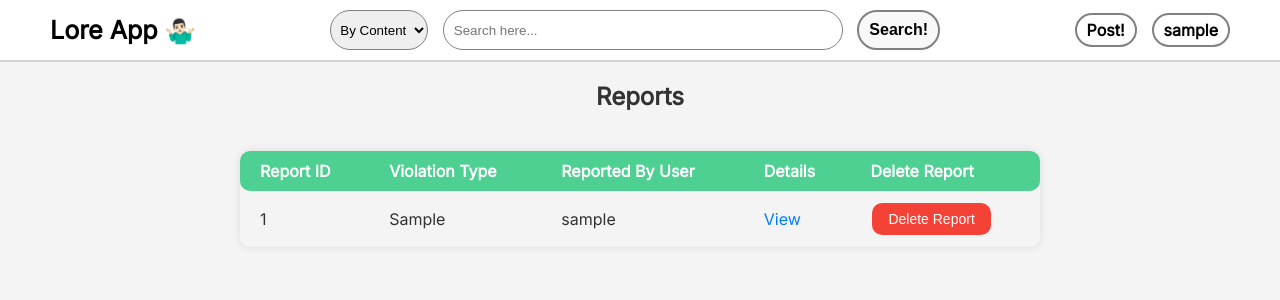
After one commit to software-students-fall2023/2-web-app-exercise-sst2, a Flask app: page /reports in a window 1280 px wide. The commit adds this page. Shown: the top 300 px of the page. Run offline with Flask 3, Linux system fonts and the light colour scheme; the visitor is signed in with stand-in values (Sample User, id 1); a database or web service that is not in the repository returns one stand-in record (values such as "Sample title").

Commit message:
added moderator user and report function

```diff
--- a/app.py
+++ b/app.py
@@ -14,15 +14,14 @@ app.secret_key = 'your_secret_key_here'
 usersCollection = db['users']
 postsCollection = db['posts']
 commentsCollection = db['comments']
-
-# user_id = usersCollection.find({"username":session['username']})
+reportsCollection = db['reports']
 
 @app.route('/')
 def home():
     isLoggedIn = 'username' in session
     if isLoggedIn is False:
         return render_template('home.html')
-    return render_template('feed.html', username=session['username'])  # Change this to render_template once we build the CSS HTML
+    return render_template('feed.html', username=session['username'], role = session['role'])
 
 @app.route('/login', methods=['GET'])
 def loginPage():
@@ -36,6 +35,7 @@ def loginProcess():
     if user and user['password'] == password:
         session['username'] = user['username']
         session['userId'] = str(user['_id'])
+        session['role'] = user['role']
         return redirect(url_for('home'))
     else:
         error = "Invalid password or username"
@@ -131,20 +131,20 @@ def postPage(post_id):
     user = post['user']
     comment_ids = post.get("comments", [])
     data = commentsCollection.find({"_id": {"$in": comment_ids}})
-    return render_template("postPage.html", comments = data, username = session['username'], post = post, post_id = post_id)
+    return render_template("postPage.html", comments = data, username = session['username'], post = post, post_id = post_id, role = session['role'])
 
 @app.route('/profile/<profile_name>/comments')
 def profilePageComments(profile_name):
     comment_ids = usersCollection.find_one({"username":profile_name})['comments']
     comments = commentsCollection.find({"_id": {"$in": comment_ids}})
 
-    return render_template("profileComment.html", comments = comments, profile_name = profile_name, username=session['username'])
+    return render_template("profileComment.html", comments = comments, profile_name = profile_name, username=session['username'],role=session['role'])
 
 @app.route('/profile/<profile_name>/posts')
 def profilePagePosts(profile_name):
     post_ids = usersCollection.find_one({"username":profile_name})['posts']
     posts = postsCollection.find({"_id": {"$in": post_ids}})
-    return render_template("profilePost.html", posts=posts, profile_name = profile_name, username=session['username'])
+    return render_template("profilePost.html", posts=posts, profile_name = profile_name, username=session['username'],role=session['role'])
 
 @app.route('/submit', methods=['POST'])
 def submit():
@@ -228,6 +228,52 @@ def searchPosts():
     feed_posts.sort(key=lambda p: p['_id'].generation_time, reverse=True)
     return dumps(feed_posts)
 
+@app.route('/report', methods=['POST'])
+def reportPost():
+    post_id = request.form['post_id']
+    return redirect(url_for('reportPage', post_id=post_id))
+
+@app.route('/report/<post_id>')
+def reportPage(post_id):
+    return render_template("reportPage.html", post_id=post_id)
+
+@app.route('/submit-report', methods=['POST'])
+def submit_report():
+    post_id = request.form.get('post_id')
+    violation_type = request.form.get('violation-type')
+    additional_info = request.form.get('additional-info')
+    post = postsCollection.find_one({"_id": ObjectId(post_id)})
+    report = {"post_id": post, "violation_type": violation_type,"additional_info": additional_info, "reporting_user_id": session['userId'], "reporting_username": session['username']}
+    report_id = reportsCollection.insert_one(report).inserted_id
+    postsCollection.update_one({"_id": ObjectId(post_id)},{"$addToSet": {"reports": report_id}})
+    usersCollection.update_one({"_id": ObjectId(session['userId'])},{"$addToSet": {"reported_posts": post}})
+    return render_template('reportSuccess.html')
+
+@app.route('/reports', methods=['GET'])
+def reports():
+    if 'role' in session and session['role'] == 'moderator':
+        reports = list(reportsCollection.find().limit(20))
+        reports.sort(key=lambda p: p['_id'].generation_time, reverse=True)
+        return render_template('reports.html', reports=reports, username=session['username'], role=session['role'])
+    else:
+        redirect(url_for('home'))
+
+@app.route('/viewreport/<report_id>', methods=['GET'])
+def report_detail(report_id):
+    if 'role' in session and session['role'] == 'moderator':
+        report = reportsCollection.find_one({"_id": ObjectId(report_id)})
+        if report:
+            return render_template('reportDetail.html', report=report)
+        else:
+            return "Report not found", 404
+    else:
+        return redirect(url_for('home'))
+
+@app.route('/deletereport', methods=['POST'])
+def deleteReport():
+    report_id = request.form.get('report_id')
+    reportsCollection.delete_one({"_id": ObjectId(report_id)})
+    return redirect('/reports')
 
 
 if __name__ == "__main__":
--- /dev/null
+++ b/static/css/reports.css
@@ -0,0 +1,72 @@
+body {
+    font-family: 'Arial', sans-serif;
+    background-color: #f4f4f4;
+    margin: 0;
+    padding: 0;
+}
+
+h2 {
+    text-align: center;
+    margin-top: 20px;
+    color: #333;
+}
+
+table {
+    max-width: 800px;
+    margin: 40px auto;
+    width: 100%;
+    border-collapse: collapse;
+    box-shadow: 0px 0px 10px rgba(0, 0, 0, 0.1);
+    border-radius: 10px;
+}
+
+table thead th {
+    background-color: #4DD091;
+    color: #ffffff;
+    padding: 10px 20px;
+    text-align: left;
+}
+
+table thead th:first-child {
+    border-top-left-radius: 10px;
+    border-bottom-left-radius: 10px;
+}
+
+table thead th:last-child {
+    border-top-right-radius: 10px;
+    border-bottom-right-radius: 10px;
+}
+
+table tbody td {
+    padding: 10px 20px;
+    color: #333;
+}
+
+table tbody td a {
+    text-decoration: none;
+    color: #007BFF;
+    transition: color 0.2s ease-in-out;
+}
+
+table tbody td a:hover {
+    color: #023a75;
+}
+
+.delete-report-button {
+    background-color: #f44336;
+    border: none;
+    color: white;
+    padding: 8px 16px;
+    text-align: center;
+    text-decoration: none;
+    display: inline-block;
+    font-size: 14px;
+    margin: 2px 2px;
+    cursor: pointer;
+    border-radius: 10px;
+    transition: background-color 0.3s;
+}
+
+.delete-report-button:hover {
+    background-color: #d32f2f;
+}
--- a/templates/comment.html
+++ b/templates/comment.html
@@ -16,7 +16,7 @@
       >
     </h2>
     <p class="comment">{{ comment.text }}</p>
-    {% if username == comment.user %} {% with type = "Comment", comment_id =
+    {% if username == comment.user or role == 'moderator' %} {% with type = "Comment", comment_id =
     comment._id, route = "comment" %} {% include 'delete.html' %} {% endwith %}
     {% endif %}
   </div>
--- a/templates/nav.html
+++ b/templates/nav.html
@@ -35,6 +35,9 @@
           <span id="header-profile-username">{{ username }}</span>
           <div class="dropdown-menu">
             <a href="/profile/{{username}}/comments">Profile</a>
+            {% if role == "moderator" %}
+                <a href="/reports">Reports</a>
+            {% endif %}
             <a href="{{ url_for('logOut') }}">Log out</a>
           </div>
         </div>
--- a/templates/post.html
+++ b/templates/post.html
@@ -15,7 +15,7 @@
       <h2 class="user">{{post.user}}</h2>
     </a>
     <p class="post-content">{{post.content}}</p>
-    {% if username == post.user %} {% with type = "Post", route = "post" %} {%
+    {% if username == post.user or role == 'moderator' %} {% with type = "Post", route = "post" %} {%
     include 'delete.html' %} {% endwith %} {% endif %}
   </div>
 </html>
--- a/templates/postPage.html
+++ b/templates/postPage.html
@@ -22,5 +22,9 @@
       <input type="hidden" name="post_id" value="{{ post_id }}" />
       <button type="submit">Submit</button>
     </form>
+    <form action="/report" method="post" id="report-form">
+      <input type="hidden" name="post_id" value="{{ post_id }}" />
+      <button type="submit">Report</button>
+    </form>
   </body>
 </html>
--- /dev/null
+++ b/templates/reports.html
@@ -0,0 +1,40 @@
+<!DOCTYPE html>
+<html lang="en">
+<head>
+    <meta charset="UTF-8">
+    <meta name="viewport" content="width=device-width, initial-scale=1.0">
+    <title>Reports</title>
+    <link rel="stylesheet" href="{{ url_for('static', filename='css/reports.css') }}">
+</head>
+<body>
+    {% include 'nav.html' %}
+    <h2>Reports</h2>
+    <table>
+        <thead>
+            <tr>
+                <th>Report ID</th>
+                <th>Violation Type</th>
+                <th>Reported By User</th>
+                <th>Details</th>
+                <th>Delete Report</th>
+            </tr>
+        </thead>
+        <tbody>
+            {% for report in reports %}
+            <tr>
+                <td>{{ report['_id'] }}</td>
+                <td>{{ report['violation_type'] }}</td>
+                <td>{{ report['reporting_username'] }}</td>
+                <td><a href="{{ url_for('report_detail', report_id=report['_id']) }}">View</a></td>
+                <td>
+                    <form action="{{ url_for('deleteReport') }}" method="post" class="delete-report-form">
+                        <input type="hidden" name="report_id" value="{{ report['_id'] }}">
+                        <button type="submit" class="delete-report-button">Delete Report</button>
+                    </form>
+                </td>
+            </tr>
+            {% endfor %}
+        </tbody>
+    </table>
+</body>
+</html>
```
Also changed, not shown: static/css/post.css (+22 -0 lines), static/css/reportDetail.css (added, +109 -0 lines), static/css/reportPage.css (added, +52 -0 lines), static/css/reportSuccess.css (added, +37 -0 lines), templates/reportDetail.html (added, +37 -0 lines), templates/reportPage.html (added, +31 -0 lines), templates/reportSuccess.html (added, +14 -0 lines).
